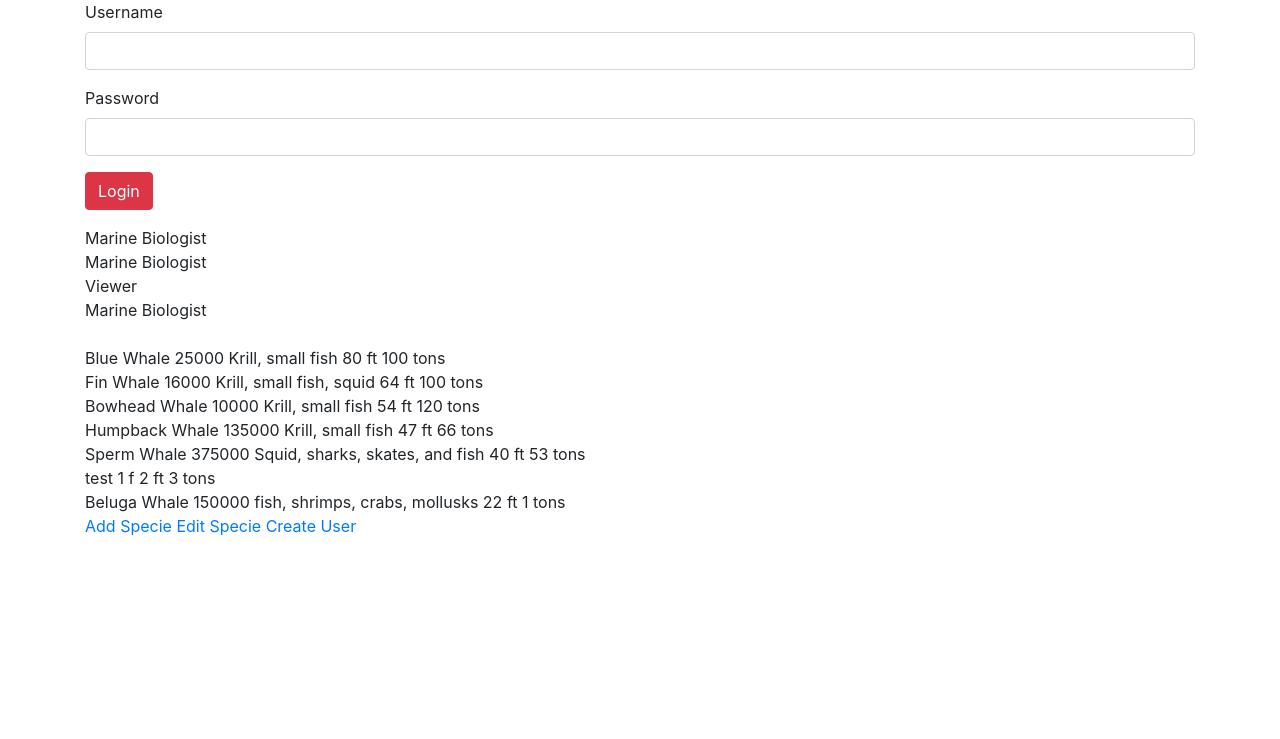
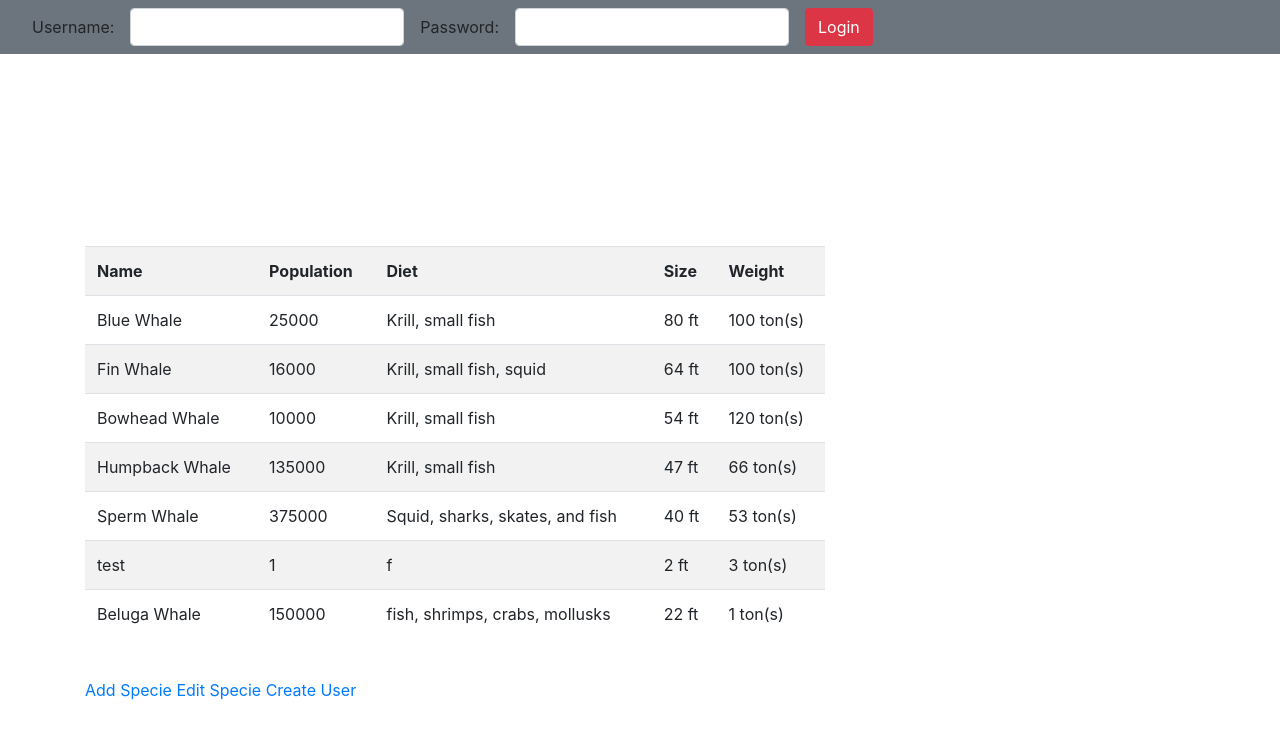
Before and after one commit to willilai/DjangoProject, a Django app: page /index/ in a window 1280 px wide. Shown: the top 739 px of the page. Run offline with Django 3.2, Linux system fonts and the light colour scheme; some libraries are stand-ins or nearby versions.

Commit message:
made it look prettier:) added a table to display the data and used a nav bar to login/logout

```diff
--- a/mysite/WhaleProfiles/templates/WhaleProfiles/addSpecie.html
+++ b/mysite/WhaleProfiles/templates/WhaleProfiles/addSpecie.html
@@ -37,12 +37,14 @@
         <div class="form-group">
           <label for='size'>Size of the Whale:</label>
           <input id='size' name='size' type='text'>
+          (Integer)
         </div>
 
         <!-- gets the weight of the whale -->
         <div class="form-group">
           <label for='weight'>Weight of the Whale:</label>
           <input id='weight' name='weight' type='text'>
+          (Integer)
         </div>
         <button type="submit">Create</button>
       </form>
--- a/mysite/WhaleProfiles/templates/WhaleProfiles/index.html
+++ b/mysite/WhaleProfiles/templates/WhaleProfiles/index.html
@@ -10,91 +10,80 @@
   </head>
 
   <body>
-    <div class="container">
-      <!-- Here, we check if someone is logged in or not.  I created the
-        'loggedIn' variable as a Boolean flag: it is easy to check in Python,
-        a little less obvious how to do so in the HTML template.  -->
+    <!-- creates a navbar -->
+    <nav class="navbar navbar-expand-sm bg-secondary ">
       {% if user.is_authenticated %}
+      <ul class="navbar-nav navbar-right">
+        <h3 style="margin-left: 1em;">Welcome, {{ user.username }}</h3>
 
-        <!-- If someone is logged in, we welocme them and give them <thead>
-          opportunity to log out. -->
-        <h3>Welcome, {{ user.username }}</h3>
-
-        <!-- Use POST for sure any time you are dealing with login/logout info.
-          In general, you should use POST unless you have a good reason not to.
-          The main reason to use GET instead is if you want the input data to be
-          transfereable in the URL; GET puts all data submissions in the URL. -->
-        <form style="padding-bottom:1em;" method="POST">
-          <!-- Every <form> element needs a csrf_token as a security precaution. -->
+        <form style="margin-left: 1em;" method="POST">
           {% csrf_token %}
-          <!-- I use the hidden input element to send along the information that
-            we are logging out. -->
           <input type="hidden" name="logout" value="logout"></input>
           <button type="submit" class="btn btn-danger">Logout</button>
         </form>
-
-      <!-- If no user is logged in, give them a chance to do so. -->
+      </ul>
       {% else %}
 
-        <!-- Again, use POST method, and include a csrf_token -->
-        <form style="padding-bottom:1em;" method="POST">
+      <!-- holds the links to the four different pages -->
+      <ul class="navbar-nav pull-right">
+        <form method="POST">
           {% csrf_token %}
 
           <!-- Give the user a place to type in their name and passowrd. -->
-          <div class="form-group">
-            <label for="inputUsername">Username</label>
-            <input type="text" class="form-control" name="inputUsername" id="inputUsername" />
-          </div>
+          <li class="nav-item">
+            <div class="form-inline">
+              <label style="margin-left: 1em;" for="inputUsername">Username: </label>
+              <input style="margin-left: 1em;" type="text" class="form-control" name="inputUsername" id="inputUsername" />
 
-          <!-- Notice that we use password as the <input> type so that it blocks
-            out the characters as you type; otherwise, it is just a text box. -->
-          <div class="form-group">
-            <label for="inputPassword">Password</label>
-            <input type="password" class="form-control" name="inputPassword" id="inputPassword" />
-          </div>
+              <label style="margin-left: 1em;" for="inputPassword">Password: </label>
+              <input style="margin-left: 1em;" type="password" class="form-control" name="inputPassword" id="inputPassword" />
 
-          <!-- Bootstrap likes <button> elements with type="submit" instead
-            <input> elements with type="submit" -->
-          <button type="submit" class="btn btn-danger">Login</button>
+              <button style="margin-left: 1em;" type="submit" class="btn btn-danger">Login</button>
+            </div>
         </form>
+      </ul>
       {% endif %}
-<!--
-      <br />
-      {% for user in allUsers %}
-      {{user.username}}
-      {{user.password}}
-      {{profile.role}}
-      <br />
-      {% endfor %}-->
+    </nav>
+    <br>
 
-      {% for profile in allProfiles %}
-      {{profile.role}}
-      <br />
-      {% endfor %}
+    <div class="container">
+      <div>
+        <table class="col-6 col-sm-4 col-lg-8 table table-striped">
+            <thread class = "thead-light">
+              <tr>
+                <th>Name</th>
+                <th>Population</th>
+                <th>Diet</th>
+                <th>Size</th>
+                <th>Weight</th>
+              </tr>
+            </thread>
+                {% for whale in whales %}
+                  <tr>
+                    <td>{{whale.name}}</td>
+                    <td>{{whale.numWhales}}</td>
+                    <td>{{whale.diet}}</td>
+                    <!--<br />-->
+                    <td>{{whale.size}} ft</td>
+                    <td>{{whale.weight}} ton(s)</td>
+                    <br />
+                  </tr>
+                {% endfor %}
+          </table>
+        <br />
+      </div>
 
-      <br />
-      {% for whale in whales %}
-      {{whale.name}}
-      {{whale.numWhales}}
-      {{whale.diet}}
-      <!--<br />-->
-      {{whale.size}} ft
-      {{whale.weight}} tons
-      <br />
-      {% endfor %}
-
-
-      <!-- End login/logout section. -->
-      <a href="/WhaleProfiles/addSpecie">
-        Add Specie
-      </a>
-      <a href="/WhaleProfiles/editSpecie">
-        Edit Specie
-      </a>
-
-      <a href="/WhaleProfiles/createUser">
-        Create User
-      </a>
+      <div>
+        <a href="/WhaleProfiles/addSpecie">
+          Add Specie
+        </a>
+        <a href="/WhaleProfiles/editSpecie">
+          Edit Specie
+        </a>
+        <a href="/WhaleProfiles/createUser">
+          Create User
+        </a>
+      </div>
     </div>
   </body>
 </html>
```
Also changed, not shown: mysite/db.sqlite3.
